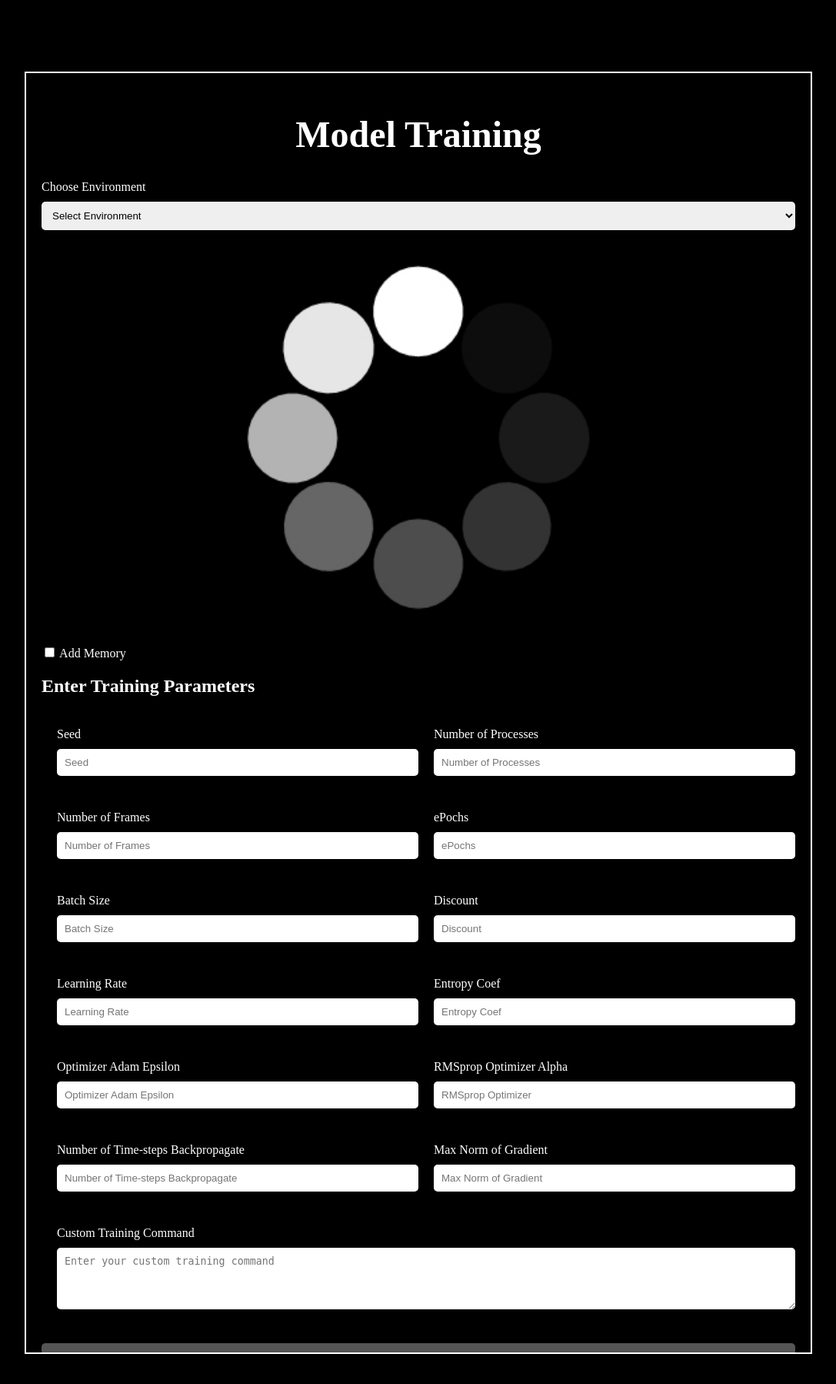
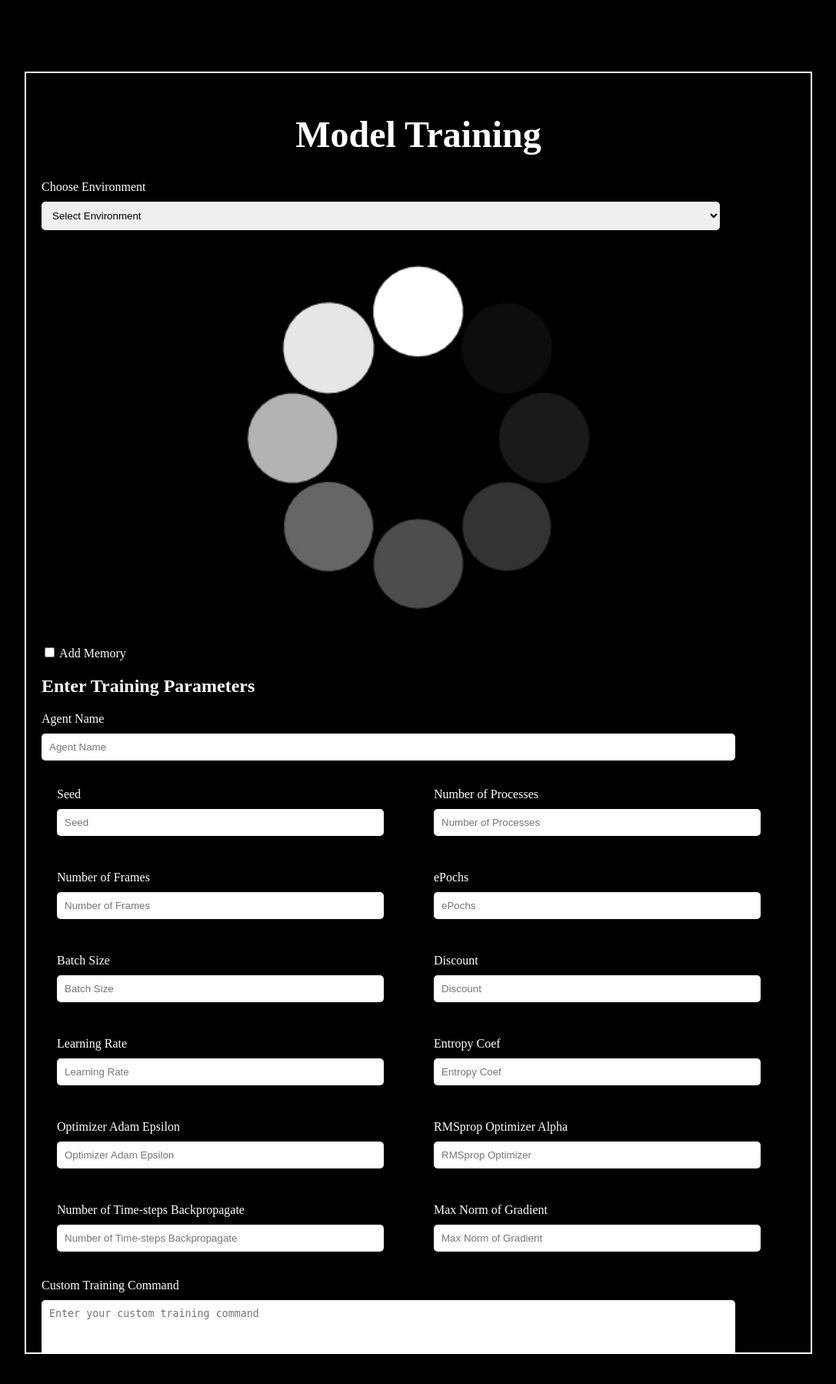
Before and after one commit to ItsRamiz/eXplainableAI, a Flask app: page /training in a window 1280 px wide. Shown: the top 1798 px of the page at 77% size, without its empty margins (96-1183 px from the left). Run offline with Flask 3, Linux system fonts and the light colour scheme; some web fonts are replaced.

Commit message:
option to pick a name for the agent

```diff
--- a/templates/modelTraining.html
+++ b/templates/modelTraining.html
@@ -39,7 +39,7 @@
             margin-bottom: 5px;
         }
         .form-group input, .form-group button, .form-group select, .form-group textarea {
-            width: 100%;
+            width: 90%;
             padding: 10px;
             margin: 5px 0;
             border: none;
@@ -137,6 +137,10 @@
                 <label><input type="checkbox" name="addMemory"> Add Memory</label>
             </div>
             <h2>Enter Training Parameters</h2>
+            <div class="form-group">
+                <label for="agent-name">Agent Name</label>
+                <input type="text" id="agent-name" name="agentName" placeholder="Agent Name">
+            </div>
             <div class="parameters-container">
                 <div class="form-group">
                     <label for="seed">Seed</label>
@@ -186,10 +190,10 @@
                     <label for="max-norm">Max Norm of Gradient</label>
                     <input type="number" id="max-norm" name="maxNorm" placeholder="Max Norm of Gradient">
                 </div>
-                <div class="form-group">
-                    <label for="custom-command">Custom Training Command</label>
-                    <textarea id="custom-command" name="customCommand" rows="4" placeholder="Enter your custom training command"></textarea>
-                </div>
+            </div>
+            <div class="form-group">
+                <label for="custom-command">Custom Training Command</label>
+                <textarea id="custom-command" name="customCommand" rows="4" placeholder="Enter your custom training command"></textarea>
             </div>
             <div class="form-group">
                 <button type="submit" class="submit-button">TRAIN</button>
--- a/training/trainingParameters.py
+++ b/training/trainingParameters.py
@@ -12,6 +12,7 @@ def submit_training_agent(request):
         data = {
             'environment': request.form.get('environment') or 'Unlock',
             'addMemory': request.form.get('addMemory') == 'on',
+            'agentName': request.form.get('agentName') or 'default_agent',
             'seed': request.form.get('seed') or 1,
             'processes': request.form.get('processes') or 16,
             'frames': request.form.get('frames') or 1,
@@ -50,7 +51,7 @@ def submit_training_agent(request):
 
         training_status['progress'] = 100
 
-        model_name = f"{data['environment']}_model"
+        model_name = f"{data['agentName']}_model"
 
         return jsonify(success=True, result=result, modelName=model_name)
 
@@ -64,7 +65,7 @@ def build_training_command(data):
         }
 
         environment = env_map.get(data['environment'], 'MiniGrid-Unlock-v0')
-        model_name = f"{data['environment']}_model"
+        model_name = f"{data['agentName']}_model"
 
         command = [
             'python', '-m', 'scripts.train',
--- a/training/visualizeModel.py
+++ b/training/visualizeModel.py
@@ -12,10 +12,8 @@ def visualizeModelFunc(request):
 
     if environment == 'CrossingLava':
         env_name = 'MiniGrid-LavaCrossingS9N1-v0'
-        model_name = 'LavaCrossing'
     else:
         env_name = 'MiniGrid-Unlock-v0'
-        model_name = 'Unlock'
 
     command = [
         'python', '-m', 'scripts.visualize',
```
